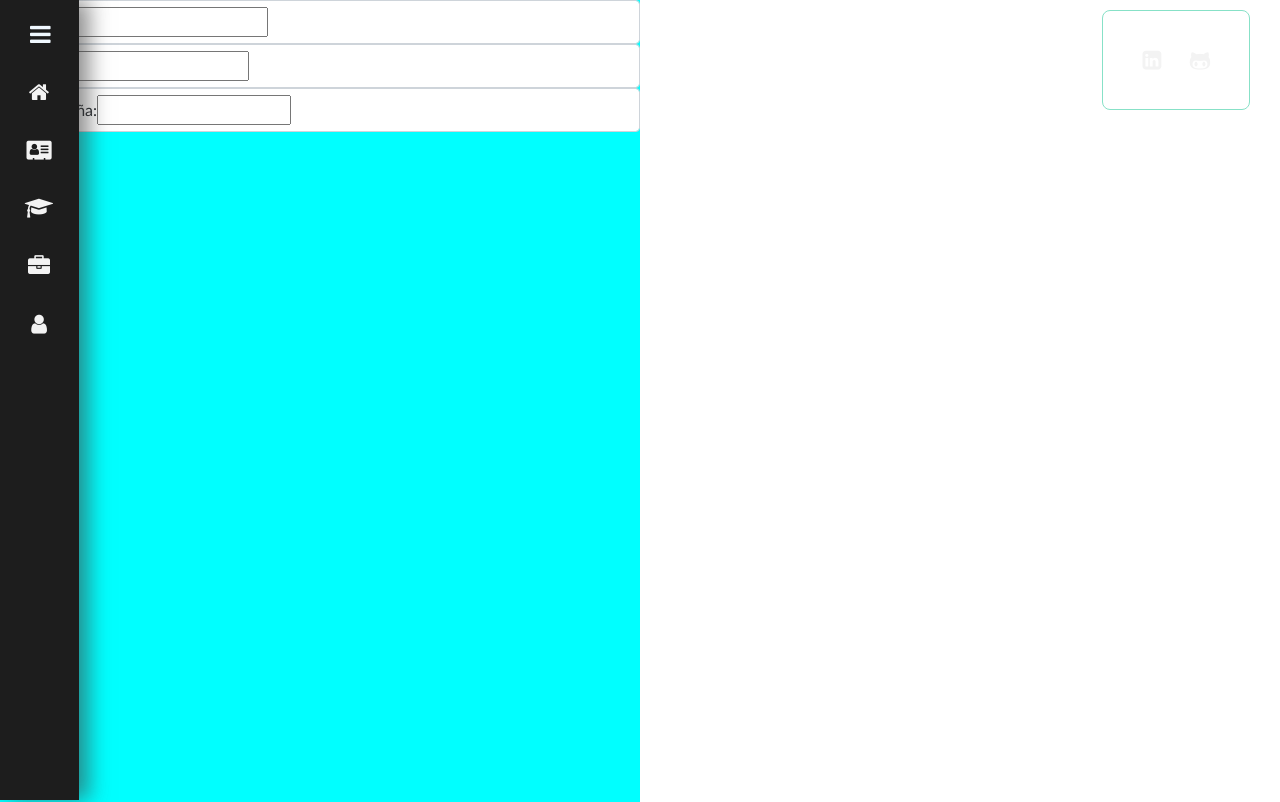
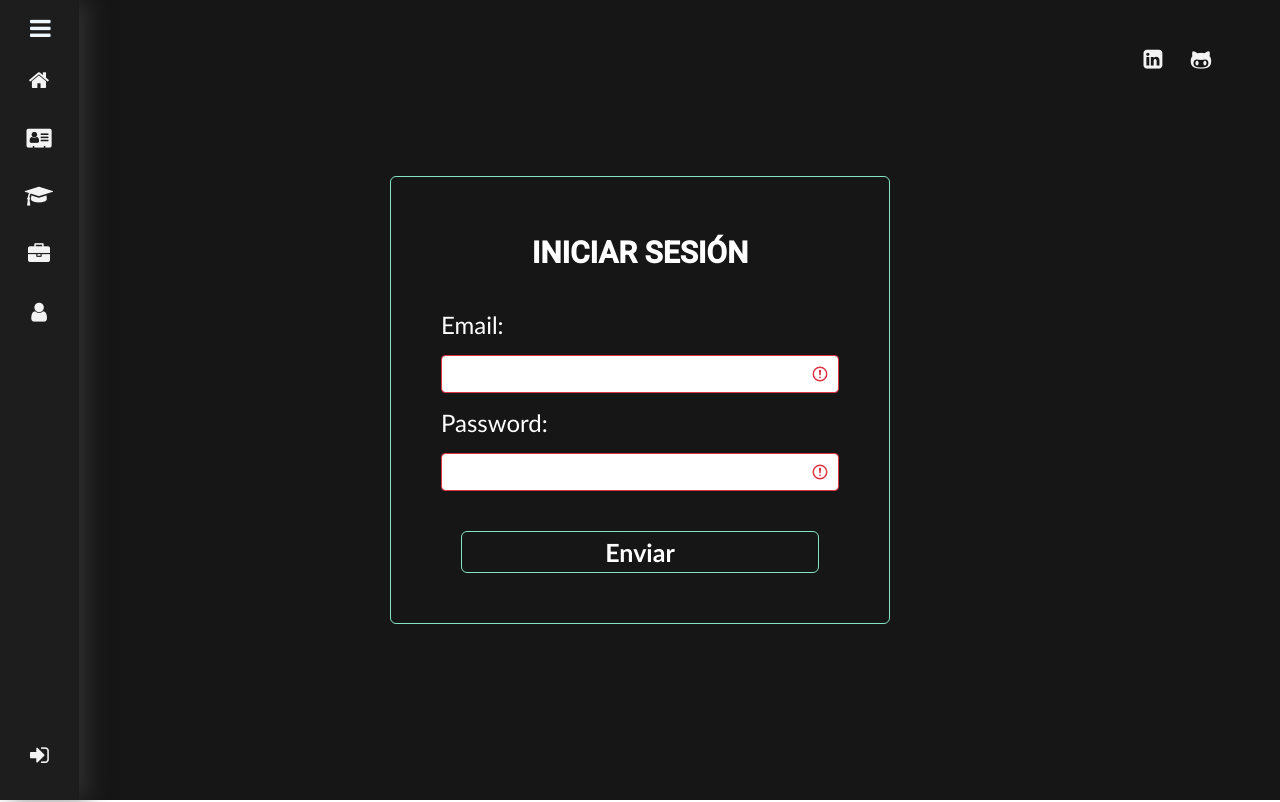
Before and after one commit to Joaorozco/AppPortafolio, an Angular app: page /login in a window 1280 px wide. Shown: the top 802 px of the page. Built offline with nearby package versions, Linux system fonts and the light colour scheme.

Commit message:
Actualizacion 1.1.0

```diff
--- a/angular.json
+++ b/angular.json
@@ -27,6 +27,7 @@
               "src/assets"
             ],
             "styles": [
+              "./node_modules/@angular/material/prebuilt-themes/purple-green.css",
               "node_modules/bootstrap/dist/css/bootstrap.css",
               "node_modules/font-awesome/css/font-awesome.css",
               "src/styles.css"
@@ -98,7 +99,7 @@
               "src/assets"
             ],
             "styles": [
-              "./node_modules/@angular/material/prebuilt-themes/indigo-pink.css",
+              "./node_modules/@angular/material/prebuilt-themes/purple-green.css",
               "src/styles.css"
             ],
             "scripts": []
--- a/package.json
+++ b/package.json
@@ -7,7 +7,7 @@
     "build": "ng build",
     "watch": "ng build --watch --configuration development",
     "test": "ng test",
-    "server":"json-server --watch db.json --port 5000"
+    "server": "json-server --watch db.json --port 5000"
   },
   "private": true,
   "dependencies": {
@@ -23,7 +23,7 @@
     "@angular/router": "~13.2.0",
     "bootstrap": "^5.1.3",
     "font-awesome": "^4.7.0",
-    "json-server":"^0.16.3",
+    "json-server": "^0.16.3",
     "rxjs": "~7.5.0",
     "tslib": "^2.3.0",
     "zone.js": "~0.11.4"
--- a/src/app/app.module.ts
+++ b/src/app/app.module.ts
@@ -15,6 +15,7 @@ import { ButtonEditComponent } from './components/button-edit/button-edit.compon
 import { EstudiosComponent } from './components/estudios/estudios.component';
 import { LoginComponent } from './components/login/login.component';
 import { ButtonRedesSocialesComponent } from './components/button-redes-sociales/button-redes-sociales.component';
+import { BrowserAnimationsModule } from '@angular/platform-browser/animations';
 
 @NgModule({
   declarations: [
@@ -34,7 +35,8 @@ import { ButtonRedesSocialesComponent } from './components/button-redes-sociales
     AppRoutingModule,
     ReactiveFormsModule,
     HttpClientModule,
-    FormsModule
+    FormsModule,
+    BrowserAnimationsModule,
   ],
   providers: [],
   bootstrap: [AppComponent]
--- a/src/app/components/button-redes-sociales/button-redes-sociales.component.css
+++ b/src/app/components/button-redes-sociales/button-redes-sociales.component.css
@@ -1,5 +1,4 @@
 .container-redes{
-  border: 1px solid #87e1c7;
   margin: 10px 30px;
   padding: 10px;
   border-radius: 8px;
--- a/src/app/components/home/home.component.css
+++ b/src/app/components/home/home.component.css
@@ -9,14 +9,17 @@
 }
 
 .contenedor-inicio h1{
+  width: 100%;
   color: #87e1c7;
-  font-size: 120px;
+  font-size: 7rem;
+  line-height: 1;
   font-weight: bold;
 }
 
 .contenedor-inicio h3{
-  font-size: 30px;
+  font-size: 2rem;
   color: #eaebed;
+  padding-top: 5rem;
 }
 
 .header-wave{
--- a/src/app/components/login/login.component.css
+++ b/src/app/components/login/login.component.css
@@ -1,10 +1,47 @@
 .container-form{
   width: 100%;
   height: 100vh;
+  display: flex;
+  justify-content: center;
+  align-items: center;
+  background-color: rgb(22, 22, 22);
 }
+.form{
+  width: 500px;
+  height: auto;
+  border: 1px solid #87e1c7;
+  padding: 50px;
+  border-radius: 6px;
+}
+.form h1{
+  color: #fff;
+  text-align: center;
+  padding: 10px 0;
+  text-transform: uppercase;
+  font-weight: bold;
+  font-size: 30px;
+}
+.form label{
+  color: #fff;
+  font-size: 24px;
+  padding: 20px 0;
+}
+.btn-send{
+  width: 100%;
+  height: auto;
 
-.form{
-  width: 50%;
-  height: 60rem;
-  background-color: aqua;
+  display: flex;
+  justify-content: center;
+
+  margin-top: 40px;
 }
+.btn-send button{
+  width: 90%;
+  padding: 10px 0;
+  background-color: transparent;
+  border-radius: 6px;
+  color: #fff;
+  font-weight: bold;
+  font-size: 25px;
+  border: 1px solid #87e1c7;
+}
--- a/src/app/components/login/login.component.html
+++ b/src/app/components/login/login.component.html
@@ -1,18 +1,30 @@
-<form class="container-form">
-  <div class="form">
-    <div class="form-control">
-      <span>Nombre:</span>
-      <input type="text">
-    </div>
-
-    <div class="form-control">
-      <span>Email:</span>
-      <input type="email">
-    </div>
-
-    <div class="form-control">
-      <span>Contraseña:</span>
-      <input type="password">
-    </div>
+<div class="container-form">
+  <div class="formulario-contenedor">
+    <form [formGroup]="formulario"  class="form" >
+      <h1>
+        Iniciar Sesión
+      </h1>
+      <div>
+        <label for="email">Email:</label>
+        <input
+          [class.is-invalid]="formulario.get('username') "
+          class="form-control"
+          type="text"
+          id="email"
+          formControlName="username"
+          >
+      </div>
+      <div>
+        <label for="email">Password:</label>
+        <input
+        [class.is-invalid]="formulario.get('password')"
+        class="form-control"
+        type="password"
+        formControlName="password">
+      </div>
+      <div class="btn-send">
+        <button>Enviar</button>
+      </div>
+    </form>
   </div>
-</form>
+</div>
--- a/src/app/components/login/login.component.ts
+++ b/src/app/components/login/login.component.ts
@@ -1,4 +1,5 @@
 import { Component, OnInit } from '@angular/core';
+import { FormGroup, FormControl, Validators } from '@angular/forms';
 
 @Component({
   selector: 'app-login',
@@ -6,10 +7,14 @@ import { Component, OnInit } from '@angular/core';
   styleUrls: ['./login.component.css']
 })
 export class LoginComponent implements OnInit {
-
   constructor() { }
 
   ngOnInit(): void {
   }
 
+  formulario = new FormGroup({
+    username: new FormControl('', [Validators.required, Validators.email]),
+    password: new FormControl('', Validators.required)
+  })
+
 }
--- a/src/app/components/nav/nav.component.css
+++ b/src/app/components/nav/nav.component.css
@@ -36,6 +36,10 @@
   border-radius: 50%;
   background-color: transparent;
   border: none;
+}
+.btn-close:hover{
+  transform: rotateX(18 0deg);
+  transition: all .3s ease-in-out;
 }
 
 .fa-times,
@@ -86,3 +90,23 @@
   color: #000;
   border-radius: 0.625rem;
 }
+.nav-item-login{
+  width: 100%;
+  height: 100%;
+  display: flex;
+  justify-content: center;
+  align-items: flex-end;
+}
+.item-login-link i{
+  font-size: 22px;
+  width: 2rem;
+  min-width: 2rem;
+  margin: 0 0.5rem;
+  text-align: center;
+  color: #f3f3f3;
+  transition: all .3s ease-in-out;
+}
+.item-login-link i:hover{
+  transform: scale(1.5);
+  transition: all .3s ease-in-out;
+}
--- a/src/app/components/nav/nav.component.html
+++ b/src/app/components/nav/nav.component.html
@@ -14,5 +14,10 @@
         <span class="sidenav-link-text" *ngIf="collapsed" >{{data.label}}</span>
       </a>
     </li>
+    <li class="nav-item-login">
+      <a class="item-login-link" routerLink="login">
+        <i class="fa fa-sign-in" aria-hidden="true"></i>
+      </a>
+    </li>
   </ul>
 </div>
--- a/src/styles.css
+++ b/src/styles.css
@@ -2,3 +2,6 @@
   box-sizing: border-box;
   font-family:'Gill Sans', 'Gill Sans MT', Calibri, 'Trebuchet MS', sans-serif;
 }
+
+html, body { height: 100%; }
+body { margin: 0; font-family: Roboto, "Helvetica Neue", sans-serif; }
```
